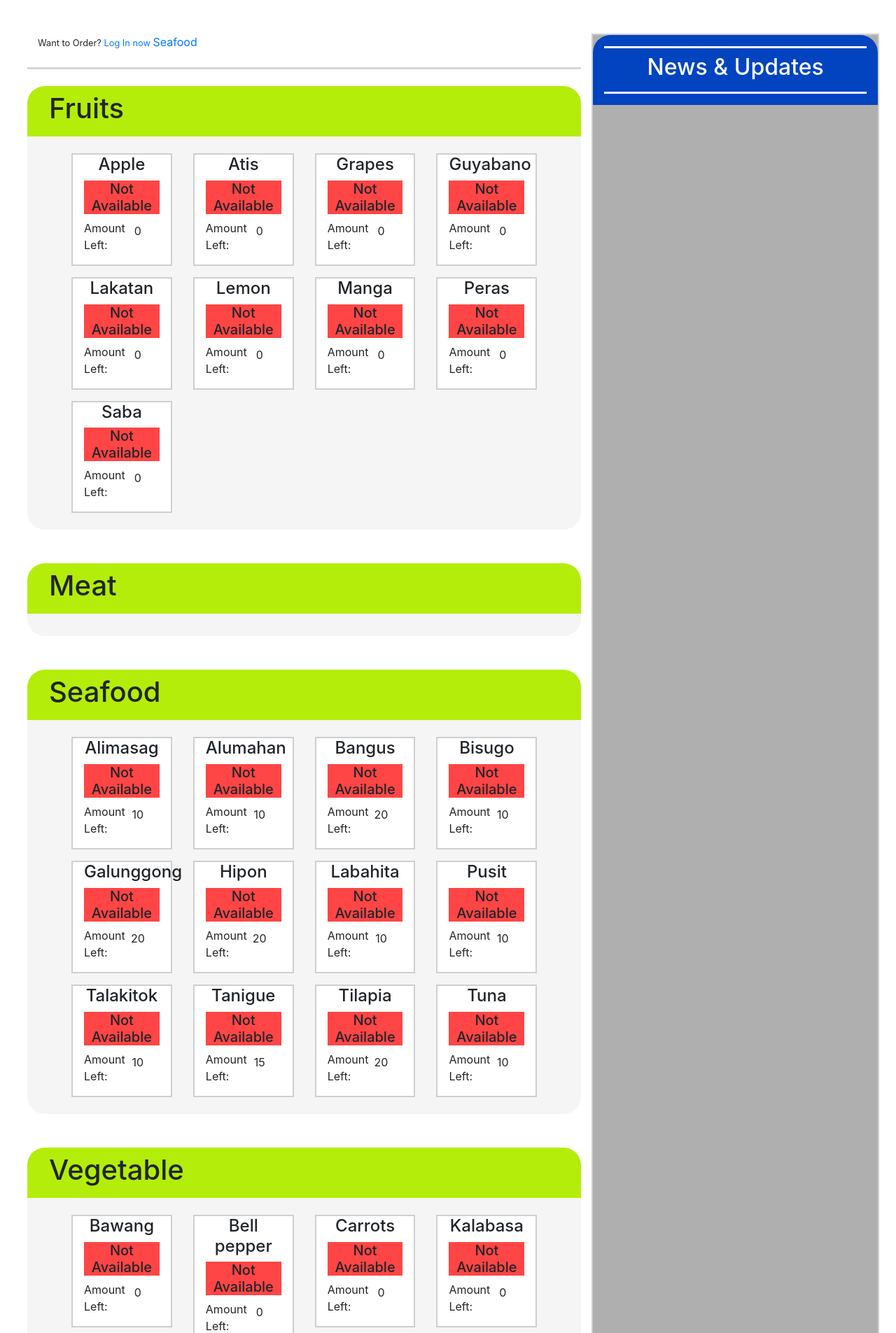
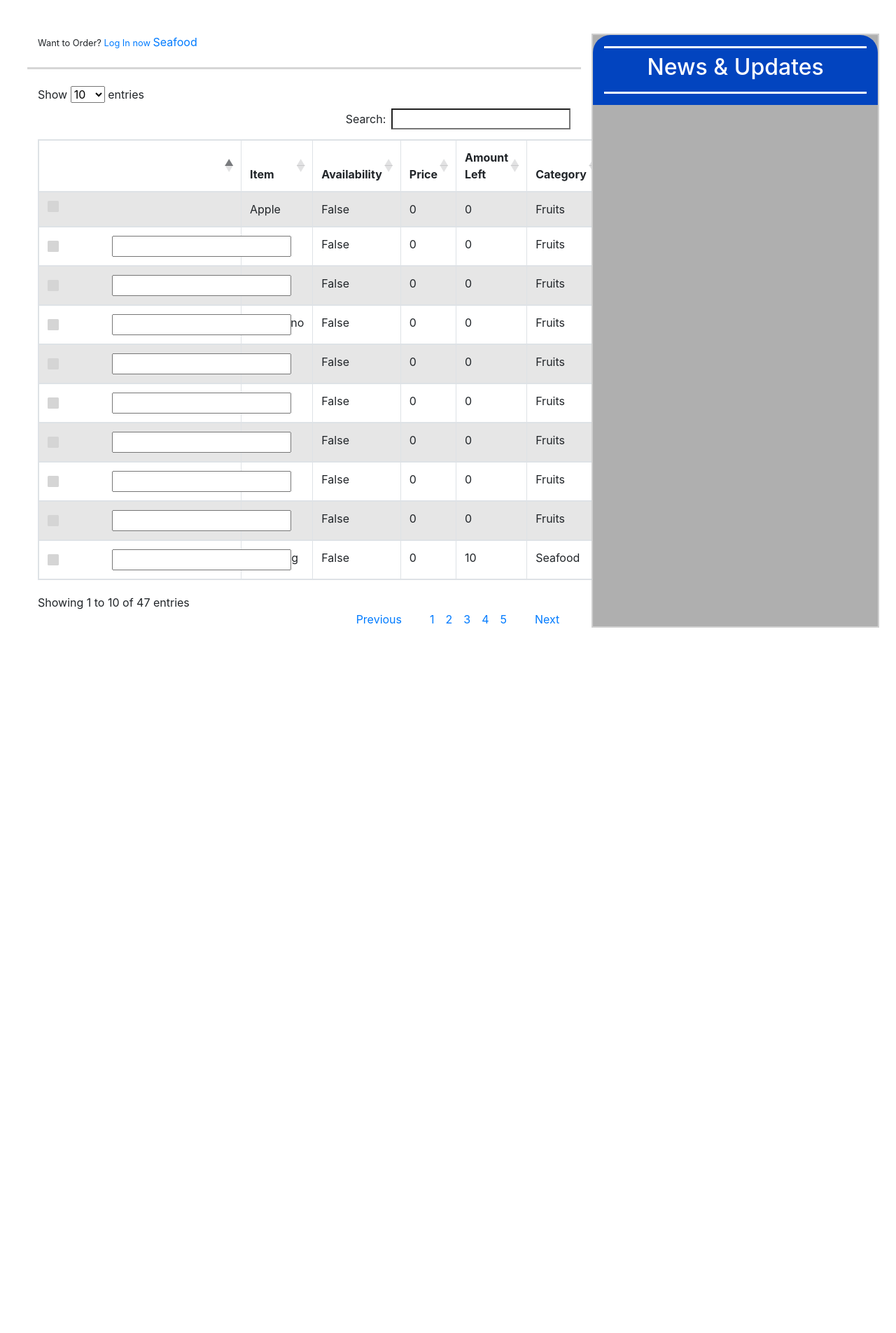
Before and after one commit to TheSciCoder3000/Store-App, a Django app: page /store/ in a window 1280 px wide. Shown: the part 86-1991 px from the top of the page at 70% size. After the commit the page ends 983 px from the top, so only its background shows below. Run offline with Django 3.2, Linux system fonts and the light colour scheme; data comes from the database, SQL or seed files in the repository; both versions use the stored data as it was after the commit; some libraries are stand-ins or nearby versions.

Commit message:
New Branch

```diff
--- a/my_store/models.py
+++ b/my_store/models.py
@@ -21,4 +21,4 @@
         return self.title
 
     class Meta:
-        ordering = ['title']
+        ordering = ['product_category','title']
--- a/my_store/static/css/style.css
+++ b/my_store/static/css/style.css
@@ -62,6 +62,55 @@
   border-top: 3px solid #d6d6d6;
 }
 
+#prod_table_paginate > span > a{
+  margin-left: 0.5rem;
+  margin-right: 0.5rem;
+}
+
+#prod_table_paginate > *{
+  margin-left: 1rem;
+  margin-right: 1rem;
+}
+
+.checkbox-cont{
+  display: flex;
+  align-items: center;
+}
+
+.checkbox-cont > input[type="checkbox"]{
+  appearance: none;
+  -webkit-appearance: none;
+  height: 1rem;
+  width: 1rem;
+  background-color: #d5d5d5;
+  border-radius: 0.1rem;
+  cursor: pointer;
+  display: flex;
+  align-items: center;
+  justify-content: center;
+}
+
+.checkbox-cont > input[type="checkbox"]:after{
+  font-family: "Font Awesome 5 Free";
+  font-weight: 900;
+  content:  "\f00c";
+  font-size: 0.8rem;
+  color: white;
+  display: none;
+}
+
+.checkbox-cont > input[type="checkbox"]:hover{
+  background-color: #a5a5a5;
+}
+
+.checkbox-cont > input[type="checkbox"]:checked{
+  background-color: #5bcd3e;
+}
+
+.checkbox-cont > input[type="checkbox"]:checked:after{
+  display: block;
+}
+
 .sp-head{
   background-color: #0244bf;
   border-top-right-radius: 25px;
--- a/my_store/static/js/main.js
+++ b/my_store/static/js/main.js
@@ -1,3 +1,7 @@
+const hideOrderCount = document.querySelector('.check');
+const orderSettings = document.querySelector('.order-settings');
+orderSettings.style.display = "none";
+
 $(document).ready(function (){
 
     function refresh(){
@@ -12,3 +16,13 @@
     var seconds = 14400;
     setInterval(refresh, seconds*1000)
 });
+
+$('#prod_table').DataTable();
+
+hideOrderCount.addEventListener('change', function(event){
+  if(hideOrderCount.checked){
+    orderSettings.style.display = "block";
+  }else {
+    orderSettings.style.display = "none";
+  }
+});
--- a/my_store/templates/my_store/base.html
+++ b/my_store/templates/my_store/base.html
@@ -10,6 +10,7 @@
     <!-- Bootstrap CSS -->
     <link rel="stylesheet" href="https://maxcdn.bootstrapcdn.com/bootstrap/4.0.0/css/bootstrap.min.css" integrity="sha384-Gn5384xqQ1aoWXA+058RXPxPg6fy4IWvTNh0E263XmFcJlSAwiGgFAW/dAiS6JXm" crossorigin="anonymous">
     <link rel="stylesheet" href="https://use.fontawesome.com/releases/v5.7.0/css/all.css" integrity="sha384-lZN37f5QGtY3VHgisS14W3ExzMWZxybE1SJSEsQp9S+oqd12jhcu+A56Ebc1zFSJ" crossorigin="anonymous">
+    <link rel="stylesheet" href="https://cdn.datatables.net/1.10.21/css/dataTables.bootstrap4.min.css">
     <link rel="stylesheet" type="text/css" href="{% static 'css/style.css' %}">
 
     <script type = "text/JavaScript">
@@ -98,6 +99,16 @@
     <script src="https://cdnjs.cloudflare.com/ajax/libs/popper.js/1.12.9/umd/popper.min.js" integrity="sha384-ApNbgh9B+Y1QKtv3Rn7W3mgPxhU9K/ScQsAP7hUibX39j7fakFPskvXusvfa0b4Q" crossorigin="anonymous"></script>
     <script src="https://maxcdn.bootstrapcdn.com/bootstrap/4.0.0/js/bootstrap.min.js"
             integrity="sha384-JZR6Spejh4U02d8jOt6vLEHfe/JQGiRRSQQxSfFWpi1MquVdAyjUar5+76PVCmYl" crossorigin="anonymous"></script>
+    <script src="https://code.jquery.com/jquery-3.5.1.js">
+
+    </script>
+    <script src="https://cdn.datatables.net/1.10.21/js/jquery.dataTables.min.js">
+
+    </script>
+    <script src="https://cdn.datatables.net/1.10.21/js/dataTables.bootstrap4.min.js">
+
+    </script>
+    <script type="text/javascript" src="https://cdn.datatables.net/v/dt/dt-1.10.21/datatables.min.js"></script>
     <script src="{% static 'js/main.js' %}">
 
     </script>
--- a/my_store/templates/my_store/store.html
+++ b/my_store/templates/my_store/store.html
@@ -14,44 +14,48 @@
           <a href="#Seafood-cont">Seafood</a>
         </div>
 
-        <div id="my_products">
-          {% for category in categories %}
-            <div class="container mb-5" id="{{ category }}-cont">
-              <div class="row panel-header">
-                <div class="col-12">
-                  <h1 class="py-2 px-3">{{ category }}</h1>
-                </div>
-              </div>
 
-              <div class="row panel-body py-3 px-5">
-                <div class="container-fluid">
-                  {% for item in prod|cat_filter:category %}
-                    {% if forloop.counter0|divisibleby:4 %} <div class="row"> {% endif %}
-                      <div class="my-2 col-sm-12 col-md-3 text-center">
-                        <div class="item-viewer px-3">
-                          <h3 class="item-title">{{ item.title }}</h3>
-                          {% if item.available %}
-                            <h5 class="item-is-avail">{{ item.available|is_available }}</h5>
-                            {% else %}
-                            <h5 class="item-not-avail">{{ item.available|is_available }}</h5>
-                            {% endif %}
-                          <div class="row" id="amount-left">
-                            <div class="col-4 col-md-12 col-lg-4 amnt-md">
-                              <p>Amount Left: </p>
-                            </div>
 
-                            <div class="col-8 col-md-12 col-lg-8 py-1">
-                              <p>{{ item.item_count }}</p>
-                            </div>
-                          </div>
+        <div class="container" id="my_products">
+          <table class="table table-striped table-bordered" id="prod_table">
+            <thead>
+              <tr>
+                <th></th>
+                <th>Item</th>
+                <th>Availability</th>
+                <th>Price</th>
+                <th>Amount Left</th>
+                <th>Category</th>
+              </tr>
+            </thead>
+
+            <tbody>
+              {% for item in prod %}
+                <tr>
+                  <td>
+                    <div class="container-fluid">
+                      <div class="row">
+                        <div class="col-12 col-md-4 checkbox-cont p-0">
+                          <input class="my_checkbox" type="checkbox">
+                        </div>
+
+                        <div class="col-12 col-md-8 px-1 order-settings">
+                          <form class="">
+                            <input type="number">
+                          </form>
                         </div>
                       </div>
-                    {% if forloop.counter|divisibleby:4 or forloop.last %} </div> {% endif %}
-                  {% endfor %}
-                </div>
-              </div>
-            </div>
-            {% endfor %}
+                    </div>
+                  </td>
+                  <td>{{ item.title }}</td>
+                  <td>{{ item.available }}</td>
+                  <td>{{ item.price }}</td>
+                  <td>{{ item.item_count }}</td>
+                  <td>{{ item.product_category }}</td>
+                </tr>
+              {% endfor %}
+            </tbody>
+          </table>
         </div>
       </div>
 
```
Also changed, not shown: db.sqlite3, my_store/migrations/0007_auto_20200812_1429.py (added).
